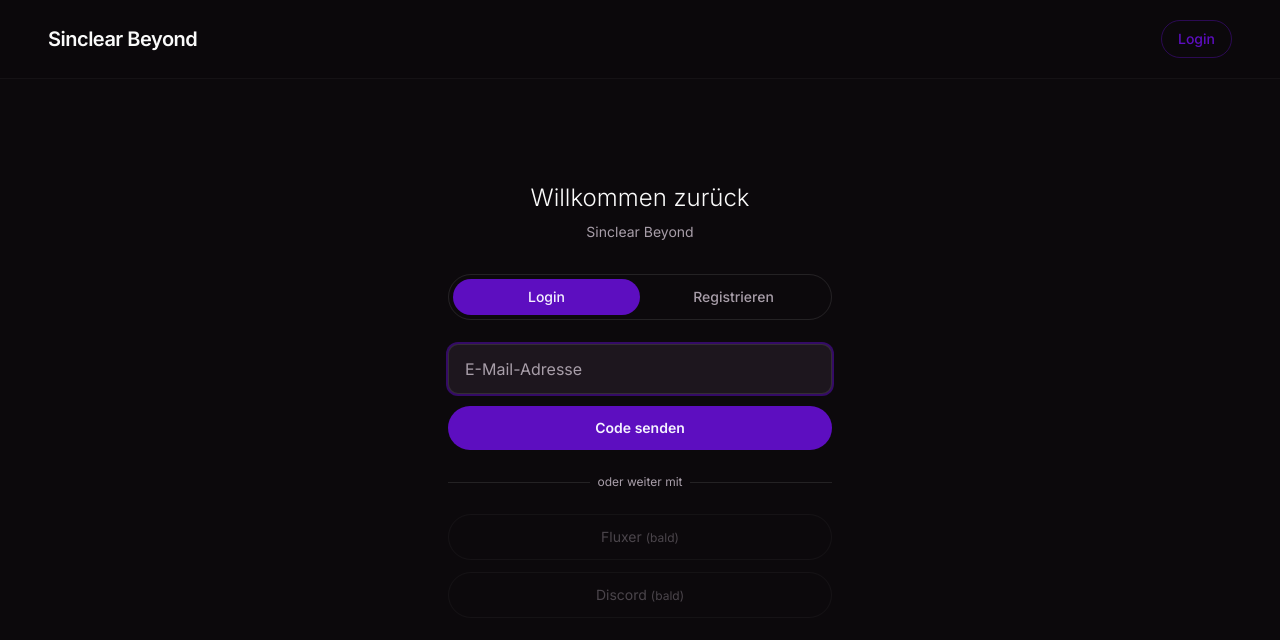
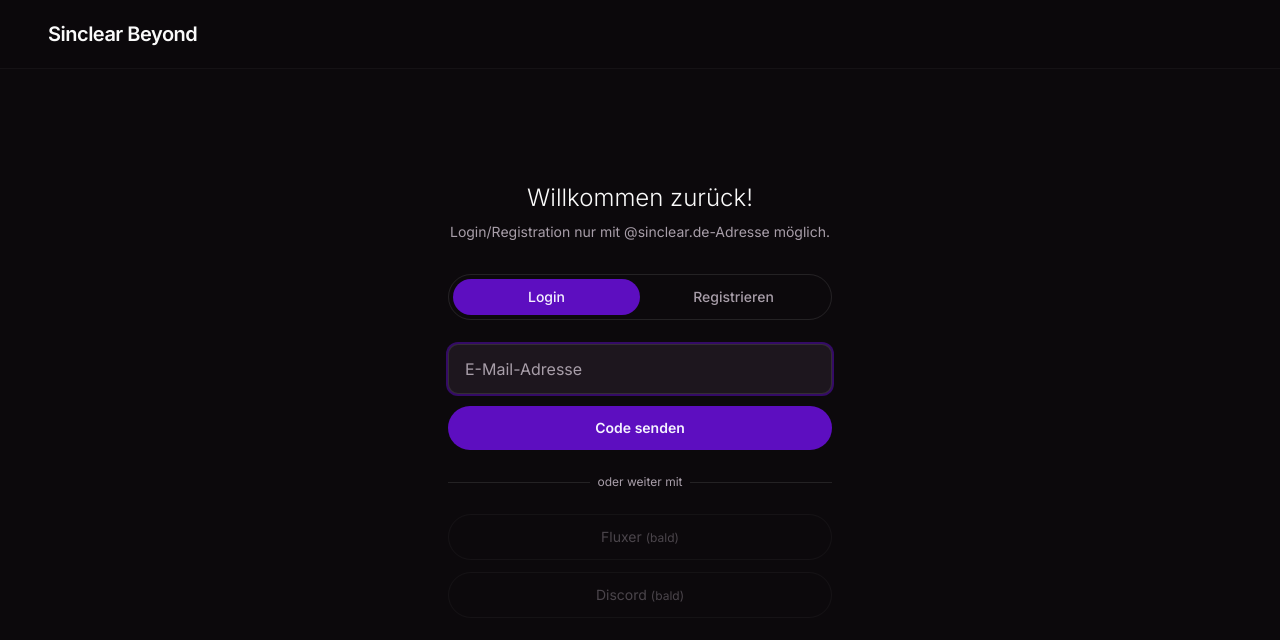
Before and after one commit to RntMarc/SinclearBeyond, a Next.js app: page /login in a window 1280 px wide. Shown: the top 640 px of the page. Built offline with nearby package versions, Linux system fonts and the light colour scheme; no server answers.

Commit message:
login design improvement

```diff
--- a/src/app/login/page.js
+++ b/src/app/login/page.js
@@ -4,7 +4,7 @@
 export default function LoginPage() {
   return (
     <>
-      <SiteHeader />
+      <SiteHeader variant="loginPage" />
       <LoginForm />
     </>
   );
--- a/src/components/LoginForm.js
+++ b/src/components/LoginForm.js
@@ -133,10 +133,10 @@
     <main className="min-h-screen flex items-center justify-center px-4">
       <div className="w-full max-w-sm">
         <h1 className="text-2xl font-light text-foreground mb-2 text-center">
-          {mode === "login" ? "Willkommen zurück" : "Konto erstellen"}
+          {mode === "login" ? "Willkommen zurück!" : "Konto erstellen"}
         </h1>
         <p className="text-sm text-muted-foreground text-center mb-8">
-          Sinclear Beyond
+          Login/Registration nur mit @sinclear.de-Adresse möglich.
         </p>
 
         {/* Mode toggle */}
--- a/src/components/SiteHeader.js
+++ b/src/components/SiteHeader.js
@@ -4,7 +4,7 @@
 import { eq } from "drizzle-orm";
 import LogoutButton from "@/components/LogoutButton";
 
-export default async function SiteHeader() {
+export default async function SiteHeader({ variant = "default" }) {
   const session = await getSession();
 
   var user = null
@@ -25,6 +25,8 @@
       >
         Sinclear Beyond
       </a>
+      {variant !== "loginPage" && (
+        <>
           {session ? (
             <div className="flex items-center gap-3">
               <span className="text-sm text-muted-foreground hidden sm:block">
@@ -40,6 +42,8 @@
               Login
             </a>
           )}
+        </>
+      )}
     </nav>
   );
 }
```
Lines whose indentation alone changed are shown as unchanged.
